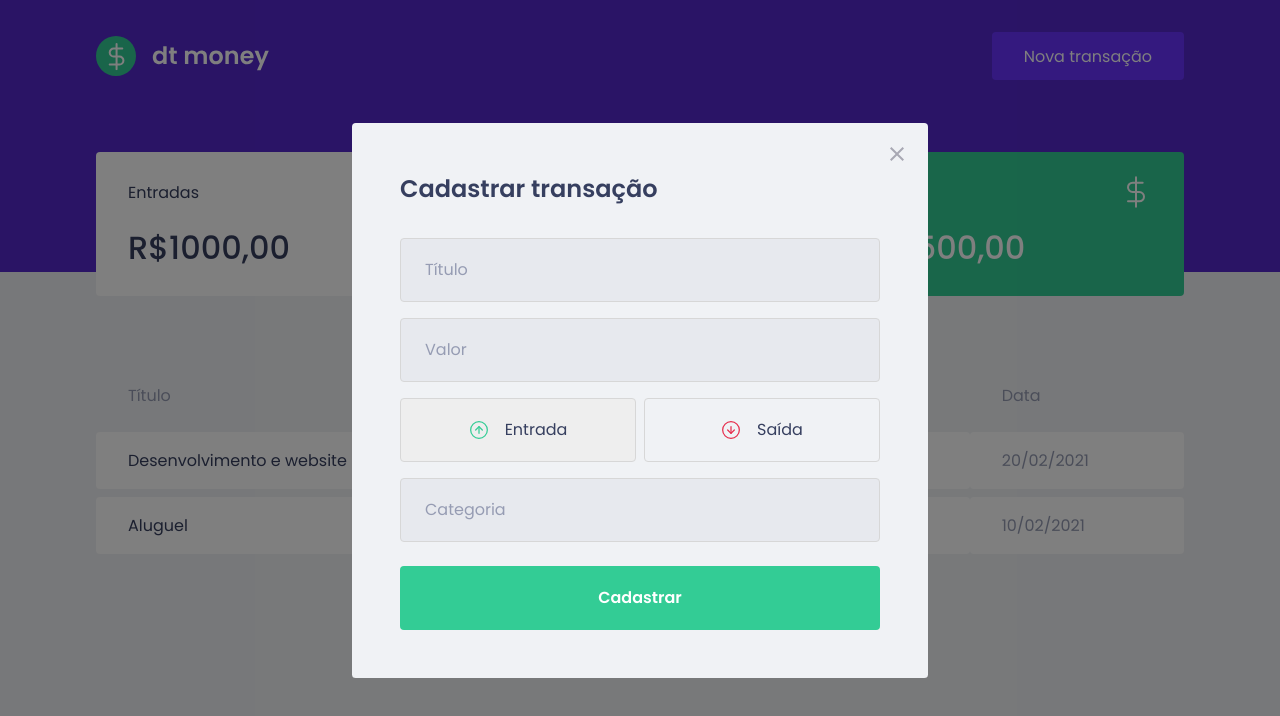
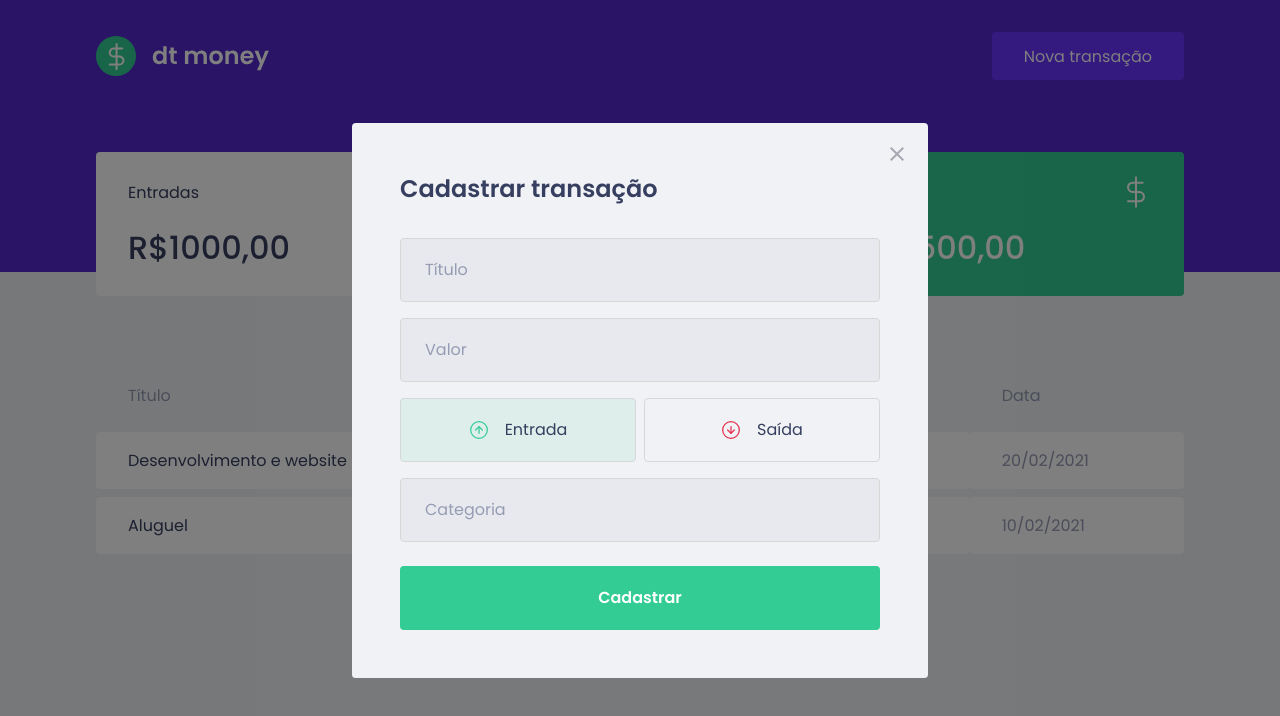
Before and after one commit to rickson-simoes/chapter02P01-Financial-App, a React (Create React App) app: page / in a window 1280 px wide. Both pictures are taken after a click on the button "Nova transação". Shown: the top 716 px of the page. Built offline with nearby package versions, Linux system fonts and the light colour scheme; no server answers; what miragejs would draw is missing.

Commit message:
:art: Cores dos botões com styled components

```diff
--- a/src/components/NewTransactionModal/index.tsx
+++ b/src/components/NewTransactionModal/index.tsx
@@ -41,12 +41,22 @@
         <input type="number" placeholder="Valor" />
 
         <TransactionTypeContainer>
-          <RadioBox type="button" onClick={() => setType('deposit')} isActive={type === 'deposit'}>
+          <RadioBox
+            type="button"
+            onClick={() => setType('deposit')}
+            isActive={type === 'deposit'}
+            activeColor="green"
+          >
             <img src={incomeImg} alt="Entrada" />
             <span>Entrada</span>
           </RadioBox>
 
-          <RadioBox type="button" onClick={() => setType('withdraw')} isActive={type === 'withdraw'}>
+          <RadioBox
+            type="button"
+            onClick={() => setType('withdraw')}
+            isActive={type === 'withdraw'}
+            activeColor="red"
+          >
             <img src={outcomeImg} alt="Saída" />
             <span>Saída</span>
           </RadioBox>
--- a/src/components/NewTransactionModal/styles.ts
+++ b/src/components/NewTransactionModal/styles.ts
@@ -1,5 +1,5 @@
 import styled from "styled-components";
-import { darken } from 'polished';
+import { darken, transparentize } from 'polished';
 
 export const Container = styled.form`
   h2 {
@@ -58,13 +58,21 @@
 
 interface RadioBoxProps {
   isActive: boolean;
+  activeColor: 'green' | 'red';
+}
+const colors = {
+  red: '#e52e4d',
+  green: '#33CC95'
 }
 export const RadioBox = styled.button<RadioBoxProps>`
   height:  4rem;
   border: 1px solid #d7d7d7;
   border-radius: 0.25rem;
 
-  background: ${({ isActive }) => isActive ? '#eee' : 'transparent'};
+  background: ${({ isActive, activeColor }) => isActive
+    ? transparentize(0.9, colors[activeColor])
+    : 'transparent'
+  };
 
   display: flex;
   align-items: center;
```
